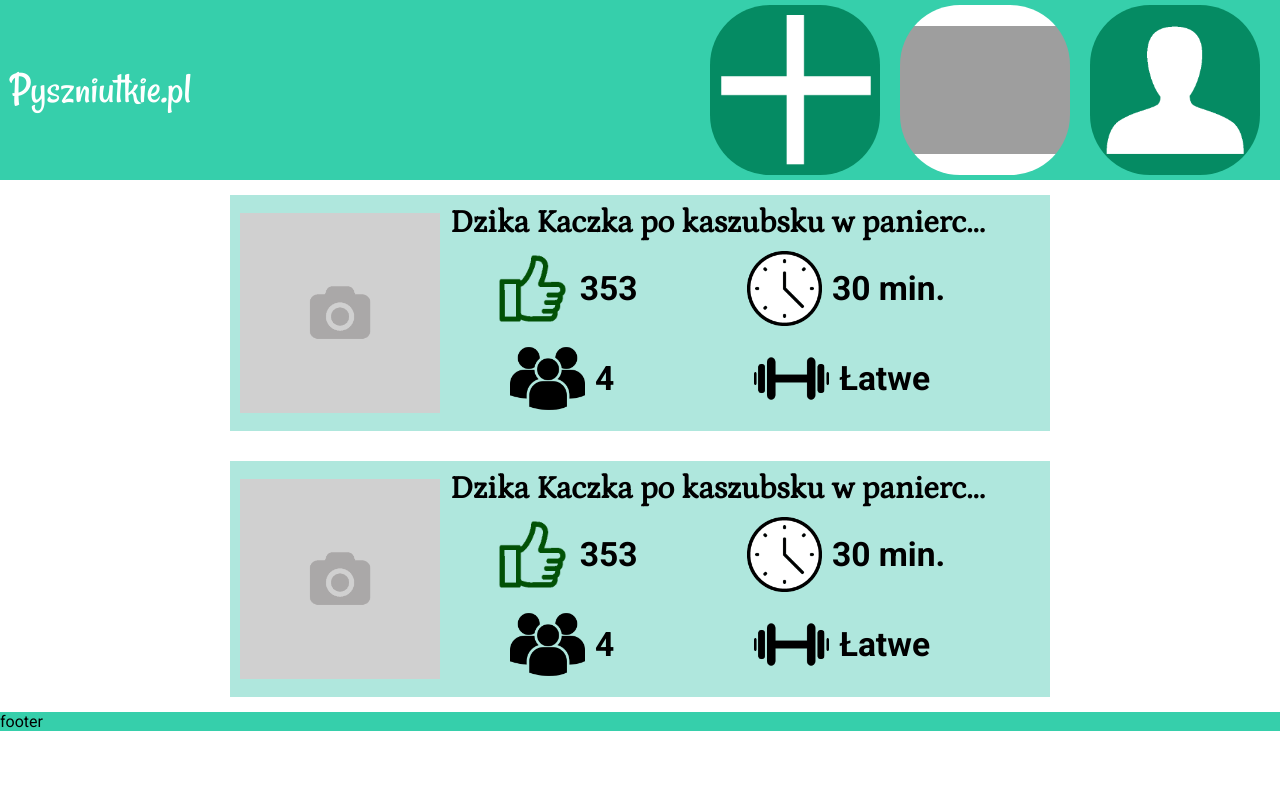
After one commit to karolkoz/Inz-Prog-K-W, a PHP site: page /wyswietl_przepis.php in a window 1280 px wide. The commit adds this page. Run offline with PHP 8.4, Linux system fonts and the light colour scheme; grey boxes are pictures that could not be loaded.

Commit message:
Wyswietlanie kategorii

```diff
--- a/style/css/style.css
+++ b/style/css/style.css
@@ -111,23 +111,46 @@ nav {
 .content {
   display: flex;
   flex-direction: column;
-  align-items: center; }
+  align-items: center;
+  flex-wrap: wrap; }
+
+.content__elements {
+  display: flex;
+  flex-direction: row;
+  flex-wrap: wrap;
+  justify-content: center;
+  width: 100%; }
 
 .content__element {
   display: flex;
   flex-direction: row;
   background-color: #AFE7DD;
   flex-wrap: wrap;
-  padding: 10px; }
+  padding: 10px;
+  margin: 15px;
+  width: 800px; }
+
+.content__element__left {
+  display: flex;
+  align-items: center; }
+  .content__element__left img {
+    width: 200px;
+    height: 200px; }
 
 .content__element__right {
   display: flex;
-  flex-direction: column; }
+  flex-direction: column;
+  max-width: 70%; }
 
 .content__element__right__title {
+  max-width: 100%;
   font-family: Petrona;
-  font-size: 3vh;
-  margin: 0; }
+  font-size: 2em;
+  margin: 0;
+  padding: 0 0 0 10px;
+  overflow: hidden;
+  white-space: nowrap;
+  text-overflow: ellipsis; }
 
 .content__element__right__data {
   display: flex;
@@ -135,6 +158,18 @@ nav {
   align-items: center;
   justify-content: space-around;
   flex-wrap: wrap; }
+
+.content__element__right__data__part {
+  display: flex;
+  align-items: center;
+  justify-content: center;
+  padding: 10px 15px 5px 15px;
+  font-size: 2.1em;
+  font-weight: bold; }
+  .content__element__right__data__part img {
+    width: 75px;
+    height: 75px;
+    padding-right: 10px; }
 
 .content__form {
   width: 100%;
--- a/style/scss/style.scss
+++ b/style/scss/style.scss
@@ -154,25 +154,49 @@ nav {
   display: flex;
   flex-direction: column;
   align-items: center;
+  flex-wrap: wrap;
 }
 
+.content__elements {
+  display: flex;
+  flex-direction: row;
+  flex-wrap: wrap;
+  justify-content: center;
+  width: 100%;
+}
 .content__element {
   display: flex;
   flex-direction: row;
   background-color: $content_element_color;
   flex-wrap: wrap;
   padding: 10px;
+  margin: 15px;
+  width: 800px;
 }
 
+.content__element__left {
+  display: flex;
+  align-items: center;
+  img {
+    width: 200px;
+    height: 200px;
+  }
+}
 .content__element__right {
   display: flex;
   flex-direction: column;
+  max-width: 70%;
 }
 
 .content__element__right__title {
+  max-width: 100%;
   font-family: Petrona;
-  font-size: 3vh;
+  font-size: 2em;
   margin: 0;
+  padding: 0 0 0 10px;
+  overflow: hidden;
+  white-space: nowrap;
+  text-overflow: ellipsis;
 }
 
 .content__element__right__data {
@@ -182,7 +206,21 @@ nav {
   justify-content: space-around;
   flex-wrap: wrap;
 }
-//FORMULARZ DODAWANIA PRZEPISU
+
+.content__element__right__data__part {
+  display: flex;
+  align-items: center;
+  justify-content: center;
+  padding: 10px 15px 5px 15px;
+  img {
+    width: 75px;
+    height: 75px;
+    padding-right: 10px;
+  }
+  font-size: 2.1em;
+  font-weight: bold;
+}
+////////////////////////////////////////////////FORMULARZ DODAWANIA PRZEPISU////////////////////////////////////////////////////
 
 .content__form {
   width: 100%;
--- /dev/null
+++ b/wyswietl_przepis.php
@@ -0,0 +1,98 @@
+<html>
+
+<head>
+  <!-- <link rel="stylesheet" href="https://stackpath.bootstrapcdn.com/bootstrap/4.1.3/css/bootstrap.min.css" integrity="sha384-MCw98/SFnGE8fJT3GXwEOngsV7Zt27NXFoaoApmYm81iuXoPkFOJwJ8ERdknLPMO"
+    crossorigin="anonymous"> -->
+  <link rel="Stylesheet" type="text/css" href="style/css/style.css" />
+  <meta charset="utf-8" />
+</head>
+
+<body>
+  <main>
+    <nav>
+      <div class="nav__name">
+        <a href="index.php"> Pyszniutkie.pl</a>
+      </div>
+      <div class="nav__menu">
+        <div class="nav__list">
+          <a href="dodaj_przepis.php" class="nav__list__button nav__list__button--plus"></a>
+          <a href="#" class="nav__list__button nav__list__button--fav"></a>
+          <a href="#" class="nav__list__button nav__list__button--user"></a>
+        </div>
+      </div>
+    </nav>
+
+    <section class="content">
+      <div class="content__elements">
+        <div class="content__element">
+          <div class="content__element__left">
+            <img src="img/placeholder icon.png" />
+          </div>
+          <div class="content__element__right">
+            <h2 class="content__element__right__title">Dzika Kaczka po kaszubsku w panierce ziołowej z kartoflami</h2>
+            <div class="content__element__right__data">
+              <div class="content__element__right__data__part">
+                <img src="img/like green.png" /> 353
+              </div>
+              <div class="content__element__right__data__part">
+                <img src="img/clock icon.png" /> 30 min.
+              </div>
+            </div>
+            <div class="content__element__right__data">
+              <div class="content__element__right__data__part">
+                <img src="img/people icon.png" /> 4
+              </div>
+              <div class="content__element__right__data__part">
+                <img src="img/difficulty icon.png" /> Łatwe
+              </div>
+            </div>
+          </div>
+        </div>
+        <div class="content__element">
+          <div class="content__element__left">
+            <img src="img/placeholder icon.png" />
+          </div>
+          <div class="content__element__right">
+            <h2 class="content__element__right__title">Dzika Kaczka po kaszubsku w panierce ziołowej</h2>
+            <div class="content__element__right__data">
+              <div class="content__element__right__data__part">
+                <img src="img/like green.png" /> 353
+              </div>
+              <div class="content__element__right__data__part">
+                <img src="img/clock icon.png" /> 30 min.
+              </div>
+            </div>
+            <div class="content__element__right__data">
+              <div class="content__element__right__data__part">
+                <img src="img/people icon.png" /> 4
+              </div>
+              <div class="content__element__right__data__part">
+                <img src="img/difficulty icon.png" /> Łatwe
+              </div>
+            </div>
+          </div>
+        </div>
+      </div>
+    </section>
+
+
+    <footer>
+      footer
+    </footer>
+
+  </main>
+
+
+
+
+
+
+  <!-- <script src="https://code.jquery.com/jquery-3.3.1.slim.min.js" integrity="sha384-q8i/X+965DzO0rT7abK41JStQIAqVgRVzpbzo5smXKp4YfRvH+8abtTE1Pi6jizo"
+    crossorigin="anonymous"></script>
+  <script src="https://cdnjs.cloudflare.com/ajax/libs/popper.js/1.14.3/umd/popper.min.js" integrity="sha384-ZMP7rVo3mIykV+2+9J3UJ46jBk0WLaUAdn689aCwoqbBJiSnjAK/l8WvCWPIPm49"
+    crossorigin="anonymous"></script>
+  <script src="https://stackpath.bootstrapcdn.com/bootstrap/4.1.3/js/bootstrap.min.js" integrity="sha384-ChfqqxuZUCnJSK3+MXmPNIyE6ZbWh2IMqE241rYiqJxyMiZ6OW/JmZQ5stwEULTy"
+    crossorigin="anonymous"></script> -->
+</body>
+
+</html>
```
Also changed, not shown: connect.php (added, +9 -0 lines), dodaj_przepis.php (+41 -7 lines), index.php (renamed from index.html, +33 -8 lines), kulinaria_v6.sql (renamed from kulinaria_wersja4.sql, +54 -29 lines), img/clock icon.png (added), img/difficulty icon.png (added), img/placeholder icon.png (added), 1 other file.
